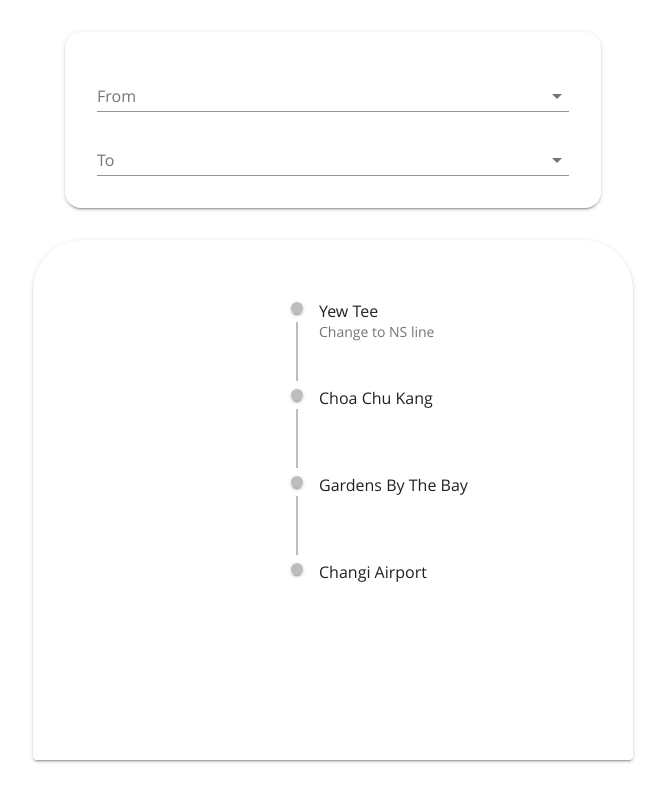
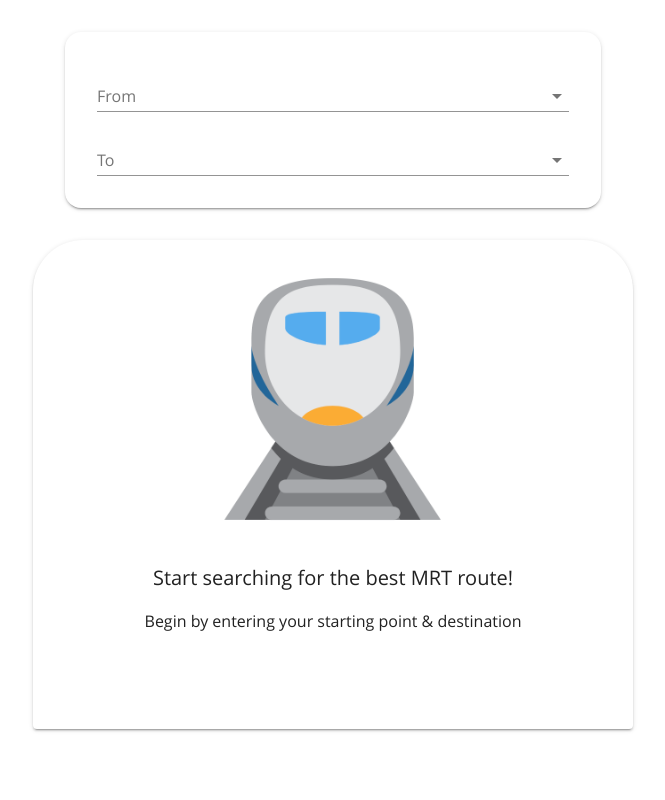
Before and after one commit to NatashaKSS/travel-board, a React (Create React App) app: page / in a window 1280 px wide. Shown: the whole page, without its empty margins (307-972 px from the left). Built offline with nearby package versions, Linux system fonts and the light colour scheme.

Commit message:
feat(ui): add empty state for timeline

```diff
--- /dev/null
+++ b/src/ui/travel/components/route-suggestion/EmptyTimeline/EmptyTimeline.style.ts
@@ -0,0 +1,29 @@
+import { makeStyles, createStyles, Theme } from '@material-ui/core/styles';
+
+const useStyles = makeStyles((theme: Theme) => {
+  return createStyles({
+    section: {
+      display: 'flex',
+      flexDirection: 'column',
+      alignItems: 'center',
+      textAlign: 'center',
+    },
+    imageSection: {
+      marginBottom: theme.spacing(4),
+    },
+    image: {
+      textAlign: 'center',
+    },
+    title: {
+      fontWeight: 'bold',
+      fontSize: theme.typography.h5.fontSize,
+      marginBottom: theme.spacing(2),
+    },
+    description: {
+      fontWeight: 'lighter',
+      fontSize: theme.typography.subtitle1.fontSize,
+    },
+  });
+});
+
+export { useStyles };
--- /dev/null
+++ b/src/ui/travel/components/route-suggestion/EmptyTimeline/EmptyTimeline.tsx
@@ -0,0 +1,21 @@
+import React from 'react';
+import { Box, Typography } from '@material-ui/core';
+import { useStyles } from './EmptyTimeline.style';
+import TrainImage from 'lib/ui/assets/images/Train.png';
+
+const EmptyTimeline = () => {
+  const classes = useStyles();
+  return (
+    <Box className={classes.section}>
+      <Box className={classes.imageSection}>
+        <img className={classes.image} width="45%" src={TrainImage} alt="Train"></img>
+      </Box>
+      <Typography className={classes.title}>Start searching for the best MRT route!</Typography>
+      <Typography className={classes.description}>
+        Begin by entering your starting point & destination
+      </Typography>
+    </Box>
+  );
+};
+
+export default EmptyTimeline;
--- a/src/ui/travel/components/route-suggestion/Timeline/Timeline.tsx
+++ b/src/ui/travel/components/route-suggestion/Timeline/Timeline.tsx
@@ -7,47 +7,30 @@
 import TimelineContent from '@material-ui/lab/TimelineContent';
 import TimelineDot from '@material-ui/lab/TimelineDot';
 import TimelineStation from '../TimelineStation/TimelineStation';
+import EmptyTimeline from '../EmptyTimeline/EmptyTimeline';
 
 const Timeline = ({ path }: TimelineProps) => {
+  if (path.length === 0) {
+    return <EmptyTimeline />;
+  } else {
     return (
       <MaterialUiTimeline align="left">
+        {path.map((station) => {
+          return (
             <TimelineItem>
               <TimelineSeparator>
                 <TimelineDot />
                 <TimelineConnector />
               </TimelineSeparator>
               <TimelineContent>
-          <TimelineStation stationName="Yew Tee" description="Change to NS line" />
+                <TimelineStation stationName={station.name} description="Change to NS line" />
               </TimelineContent>
             </TimelineItem>
-      <TimelineItem>
-        <TimelineSeparator>
-          <TimelineDot />
-          <TimelineConnector />
-        </TimelineSeparator>
-        <TimelineContent>
-          <TimelineStation stationName="Choa Chu Kang" />
-        </TimelineContent>
-      </TimelineItem>
-      <TimelineItem>
-        <TimelineSeparator>
-          <TimelineDot />
-          <TimelineConnector />
-        </TimelineSeparator>
-        <TimelineContent>
-          <TimelineStation stationName="Gardens By The Bay" />
-        </TimelineContent>
-      </TimelineItem>
-      <TimelineItem>
-        <TimelineSeparator>
-          <TimelineDot />
-        </TimelineSeparator>
-        <TimelineContent>
-          <TimelineStation stationName="Changi Airport" />
-        </TimelineContent>
-      </TimelineItem>
+          );
+        })}
       </MaterialUiTimeline>
     );
+  }
 };
 
 export default Timeline;
```
Also changed, not shown: src/lib/ui/assets/images/Train.png (added). Lines whose indentation alone changed are shown as unchanged.
